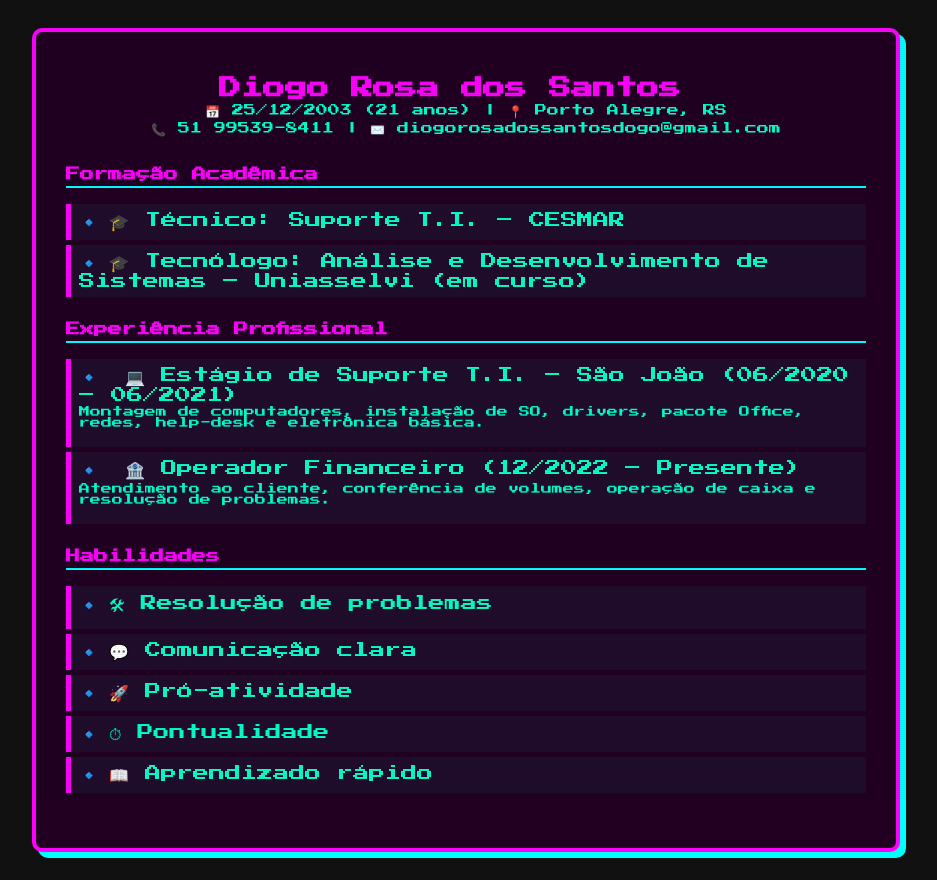
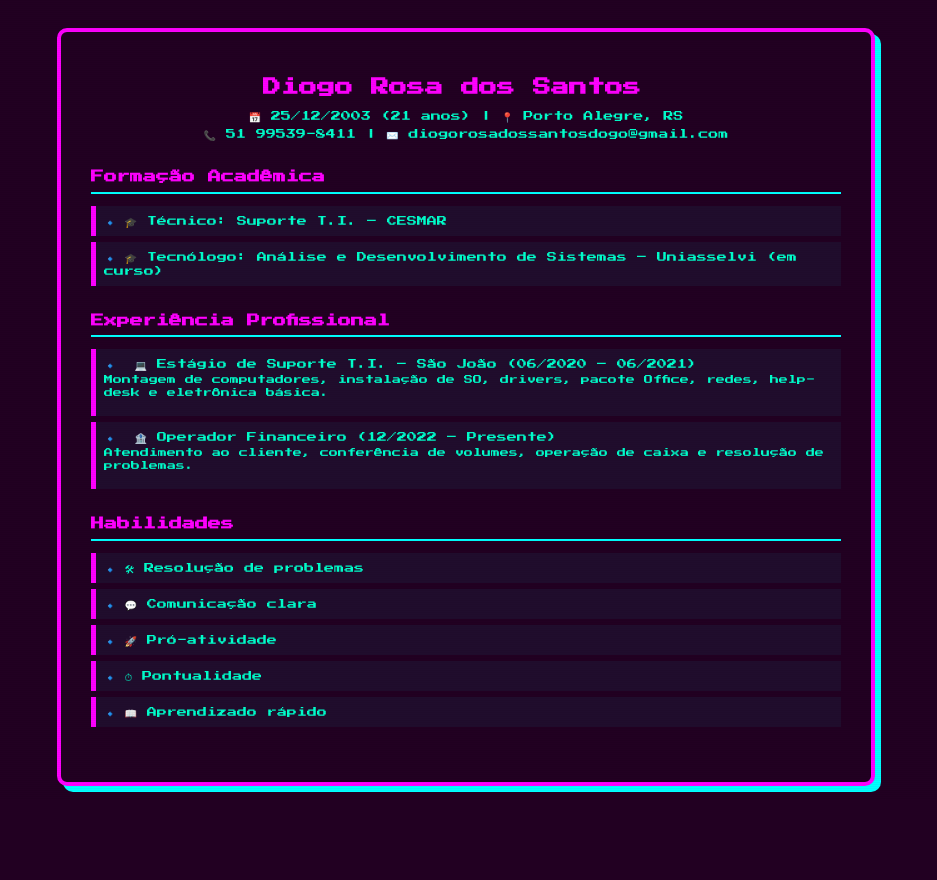
Before and after one commit to diogorosatoby2003-lab/portf-lio, a plain HTML site: page curriculo.html in a window 1280 px wide. Shown: the whole page, without its empty margins (174-1111 px from the left). After the commit the page ends 814 px from the top, so only its background shows below. Drawn offline with Linux system fonts and the light colour scheme.

Commit message:
Add files via upload

```diff
--- a/curriculo.css
+++ b/curriculo.css
@@ -1,104 +1,58 @@
+/* FONTES E FUNDOS */
+@import url('https://fonts.googleapis.com/css2?family=Press+Start+2P&display=swap');
+
 body {
   font-family: 'Press Start 2P', cursive;
-  background: #111;
-  color: #00ffcc;
+  background-color: #220022 !important;
+  color: #00ffcc !important;
   padding: 20px;
+  line-height: 1.5; /* mais espaçamento entre linhas */
+  font-size: 11px; /* fonte um pouco maior */
+  -webkit-print-color-adjust: exact !important;
+  print-color-adjust: exact !important;
 }
 
 /* CURSOR PISCANTE */
 .blink { display:inline-block; width:10px; background-color:#00ffcc; animation:blink 1s step-start infinite; }
 @keyframes blink { 0%,50%,100%{opacity:1;} 25%,75%{opacity:0;} }
 
-/* CONTAINER PRINCIPAL */
+/* CONTAINER DO CURRÍCULO */
 .curriculo-container {
-  max-width: 800px;
+  max-width: 750px;
   margin: auto;
-  background: #220022;
-  padding: 30px;
-  border: 4px solid #ff00ff;
+  background-color: #220022 !important;
+  padding: 30px; /* mais espaçamento interno */
+  border: 4px solid #ff00ff !important;
   border-radius: 10px;
   box-shadow: 6px 6px 0 #00ffff;
 }
 
 /* HEADER */
-header {
-  text-align: center;
-  margin-bottom: 30px;
-}
-
-header h1 {
-  font-size: 22px;
-  color: #ff00ff;
-  margin-bottom: 5px;
-}
-
-header p {
-  margin: 3px 0;
-  font-size: 12px;
-}
+header { text-align: center; margin-bottom: 25px; }
+header h1 { font-size: 18px; color: #ff00ff; margin-bottom: 8px; }
+header p { margin: 3px 0; font-size: 10px; }
 
 /* SEÇÕES */
-.section {
-  margin-bottom: 25px;
-}
+.section { margin-bottom: 25px; }
+.section h2 { color: #ff00ff; border-bottom: 2px solid #00ffff; padding-bottom: 5px; margin-bottom: 12px; font-size: 13px; }
+.section ul { list-style: none; padding-left: 0; }
+.section li { background: rgba(0,255,255,0.05); margin: 6px 0; padding: 8px; border-left: 5px solid #ff00ff; position: relative; transition: transform 0.2s, background 0.2s; font-size: 10px; line-height:1.4; }
+.section li:hover { transform: translateX(3px); background: rgba(255,0,255,0.1); }
+.section li p { margin-top: 3px; font-size: 9px; }
 
-.section h2 {
-  color: #ff00ff;
-  border-bottom: 2px solid #00ffff;
-  padding-bottom: 5px;
-  margin-bottom: 10px;
-  font-size: 14px;
-}
-
-.section ul {
-  list-style: none;
-  padding-left: 0;
-}
-
-.section li {
-  background: rgba(0,255,255,0.05);
-  margin: 5px 0;
-  padding: 8px;
-  border-left: 5px solid #ff00ff;
-  position: relative;
-  transition: transform 0.2s, background 0.2s;
-}
-
-.section li:hover {
-  transform: translateX(4px);
-  background: rgba(255,0,255,0.1);
-}
-
-.section li p {
-  margin-top: 3px;
-  font-size: 11px;
-}
-
-/* ÍCONES PULSANTES */
-.section li::before {
-  content: "🔹";
-  display: inline-block;
-  margin-right: 10px;
-  animation: pulse 1.5s infinite alternate;
-}
-
+/* PULSAR NOS ÍCONES */
+.section li::before { content: "🔹"; display: inline-block; margin-right: 8px; animation: pulse 1.5s infinite alternate; }
 @keyframes pulse { 0%{transform:scale(1);} 100%{transform:scale(1.2);} }
 
 /* SCANLINE CRT */
-body::after {
-  content: "";
-  position: fixed; top:0; left:0;
-  width:100%; height:100%;
-  pointer-events:none;
-  background: repeating-linear-gradient(rgba(0,0,0,0.05) 0 1px, transparent 1px 2px);
-  z-index:9999;
+body::after { content: ""; position: fixed; top:0; left:0; width:100%; height:100%; pointer-events:none; background: repeating-linear-gradient(rgba(0,0,0,0.03) 0 1px, transparent 1px 2px); z-index:9999; }
+
+/* PDF - PRINT */
+@media print {
+  body { font-size: 11px; line-height: 1.5; background-color: #220022 !important; color: #00ffcc !important; -webkit-print-color-adjust: exact !important; print-color-adjust: exact !important; }
+  .curriculo-container { background-color: #220022 !important; border-color: #ff00ff !important; box-shadow: none; padding: 30px; }
+  header h1 { font-size: 18px; color: #ff00ff !important; }
+  .section h2 { font-size: 13px; color: #ff00ff !important; border-color: #00ffff !important; }
+  .section li { font-size: 10px; line-height:1.4; border-color: #ff00ff !important; background: rgba(0,255,255,0.05) !important; }
+  .section li p { font-size: 9px; }
 }
-
-/* IMPRESSÃO EM PDF */
-@media print {
-  body { background: #fff; color: #000; }
-  .curriculo-container { background: #fff; border-color: #000; box-shadow: none; }
-  header h1 { color: #000; }
-  .section h2 { color: #000; border-color: #000; }
-  .section li { border-color: #000; background: #f0f0f0; }
-}
```
Also changed, not shown: 1 other file.
